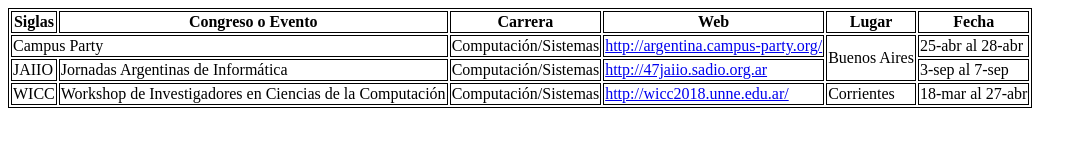
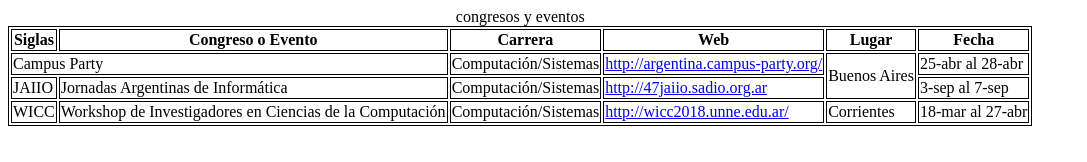
Before and after one commit to UCC-LabCompu2/ejercicios2022-Jerekiler845, a plain HTML site: page Ejercicios-HTML/ej_tablas.html in a window 1280 px wide. Shown: the whole page, without its empty margins (0-1087 px from the left). Drawn offline with Linux system fonts and the light colour scheme.

Commit message:
se agrego etiqueta caption

```diff
--- a/Ejercicios-HTML/ej_tablas.html
+++ b/Ejercicios-HTML/ej_tablas.html
@@ -17,6 +17,7 @@
 <body>
 <!-- hola mi loco aca podes ver la pedazo de tabla 100%solo la hice estoy muy feliz-->
 <table>
+    <caption>congresos y eventos</caption>
     <thead>
     <tr>
         <th>Siglas</th>
```
